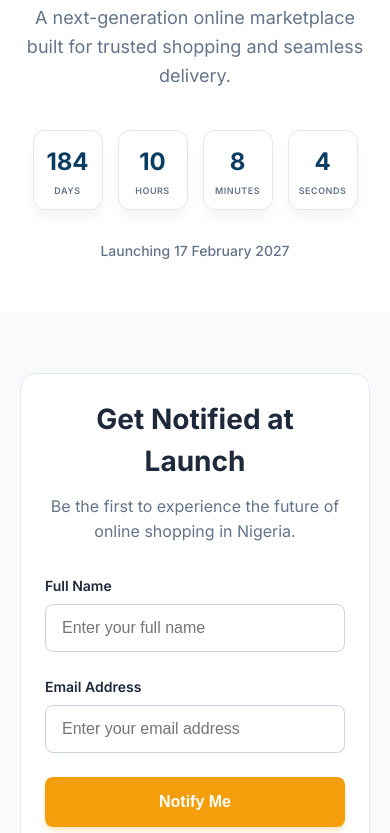
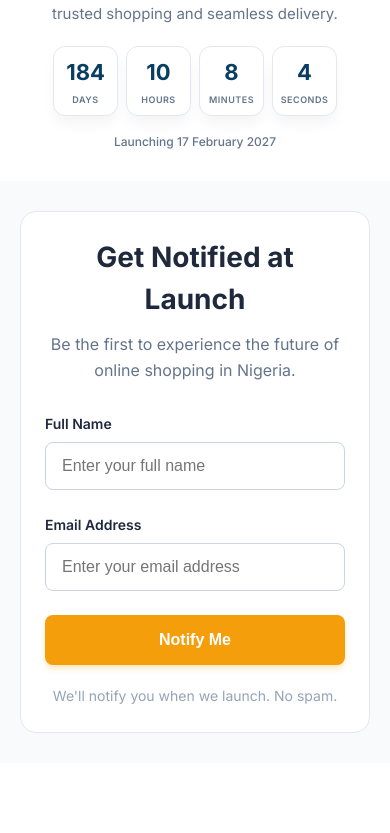
Before and after one commit to ceobriwill/briwilltimer, a website: page index.html in a window 390 px wide. Shown: the part 170-1003 px from the top of the page. Drawn offline with Linux system fonts and the light colour scheme; no server answers.

Commit message:
fixed the lenght

```diff
--- a/styles/index.css
+++ b/styles/index.css
@@ -394,27 +394,40 @@ footer {
   }
 }
 
-/* Mobile Adjustments (max-width: 600px) */
 @media (max-width: 600px) {
   header {
     height: 60px;
   }
   .hero-section {
-    padding: 50px 0;
+    padding: 24px 0 30px 0; /* was 50px 0 — cut the vertical padding */
+  }
+  .hero-subtext {
+    font-size: 15px;
+    margin-bottom: 20px; /* was 40px — tighter gap before countdown */
+  }
+  .countdown-container {
+    gap: 8px; /* was 15px — tighter boxes */
+  }
+  .timer-box {
+    width: 65px; /* slightly smaller */
+    height: 70px;
+  }
+  .timer-number {
+    font-size: 22px;
+  }
+  .timer-label {
+    font-size: 9px;
+  }
+  .launch-date {
+    margin-top: 16px; /* was 30px */
+    font-size: 12px;
+  }
+  .form-section {
+    padding: 30px 0; /* was 60px — pulls form section up */
   }
   .form-wrapper {
     padding: 24px;
     box-shadow: none;
     border: 1px solid #e2e8f0;
   }
-  .timer-box {
-    width: 70px;
-    height: 80px;
-  }
-  .timer-number {
-    font-size: 24px;
-  }
-  .timer-label {
-    font-size: 9px;
-  }
 }
```
